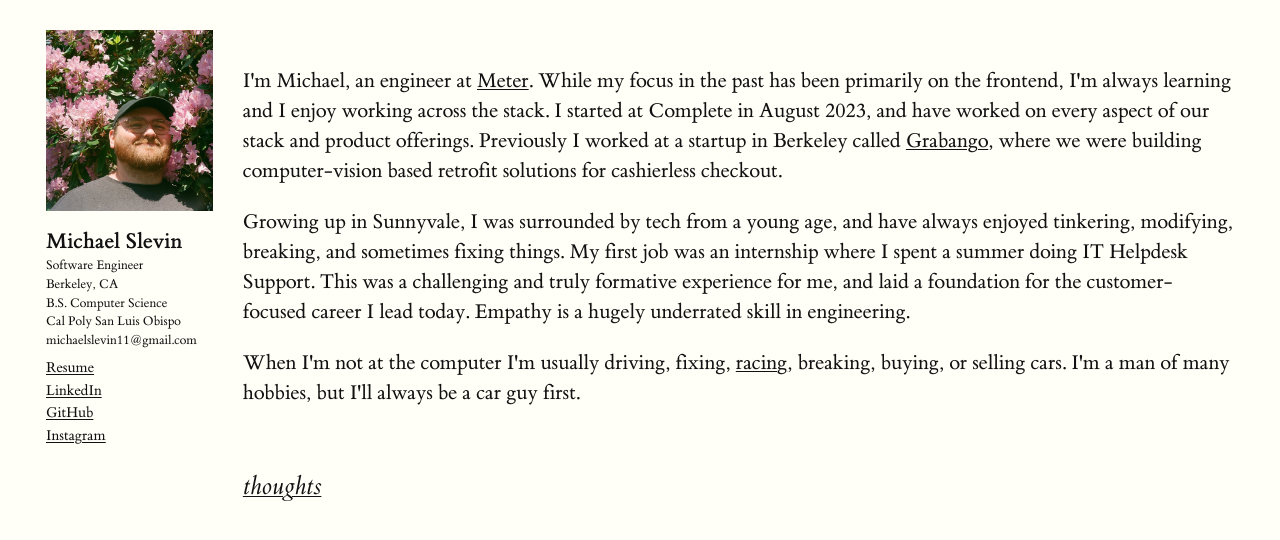
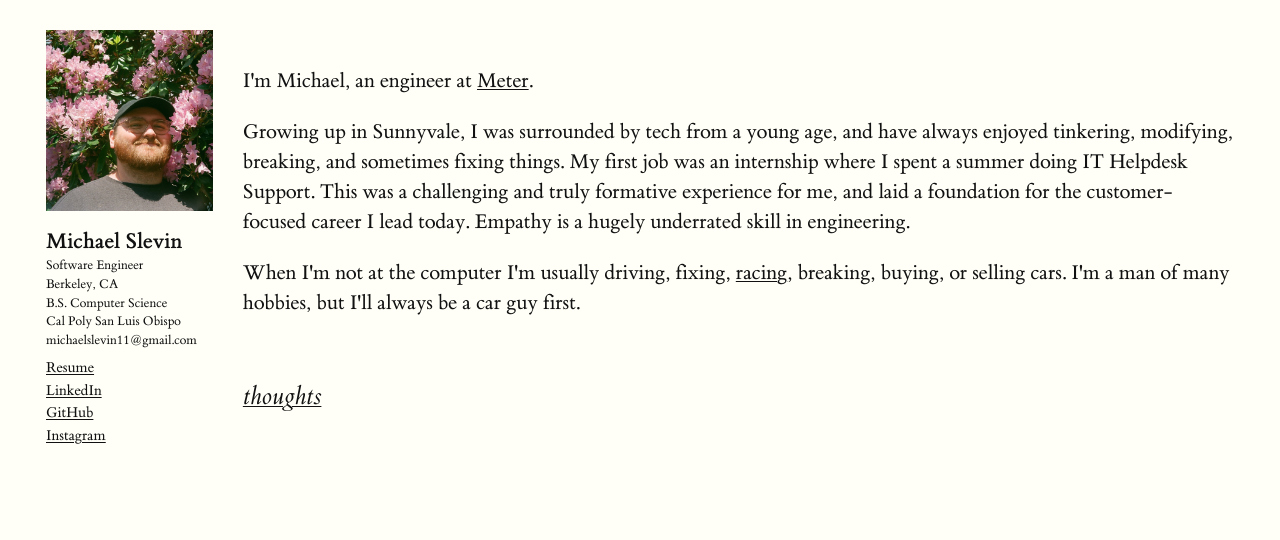
Before and after one commit to mslevin/website, a Next.js app: page / in a window 1280 px wide. Shown: the top 540 px of the page. Built offline with nearby package versions, Linux system fonts and the light colour scheme.

Commit message:
update homepage

```diff
--- a/src/app/page.tsx
+++ b/src/app/page.tsx
@@ -11,19 +11,7 @@ export default function Home() {
           <a target="_blank" href="https://www.meter.com">
             Meter
           </a>
-          . While my focus in the past has been primarily on the frontend,
-          I&apos;m always learning and I enjoy working across the stack. I
-          started at Complete in August 2023, and have worked on every aspect of
-          our stack and product offerings. Previously I worked at a startup in
-          Berkeley called{" "}
-          <a
-            target="_blank"
-            href="https://www.paymentsdive.com/news/grabango-ceases-operations/729589/"
-          >
-            Grabango
-          </a>
-          , where we were building computer-vision based retrofit solutions for
-          cashierless checkout.
+          .
         </p>
         <p>
           Growing up in Sunnyvale, I was surrounded by tech from a young age,
```
